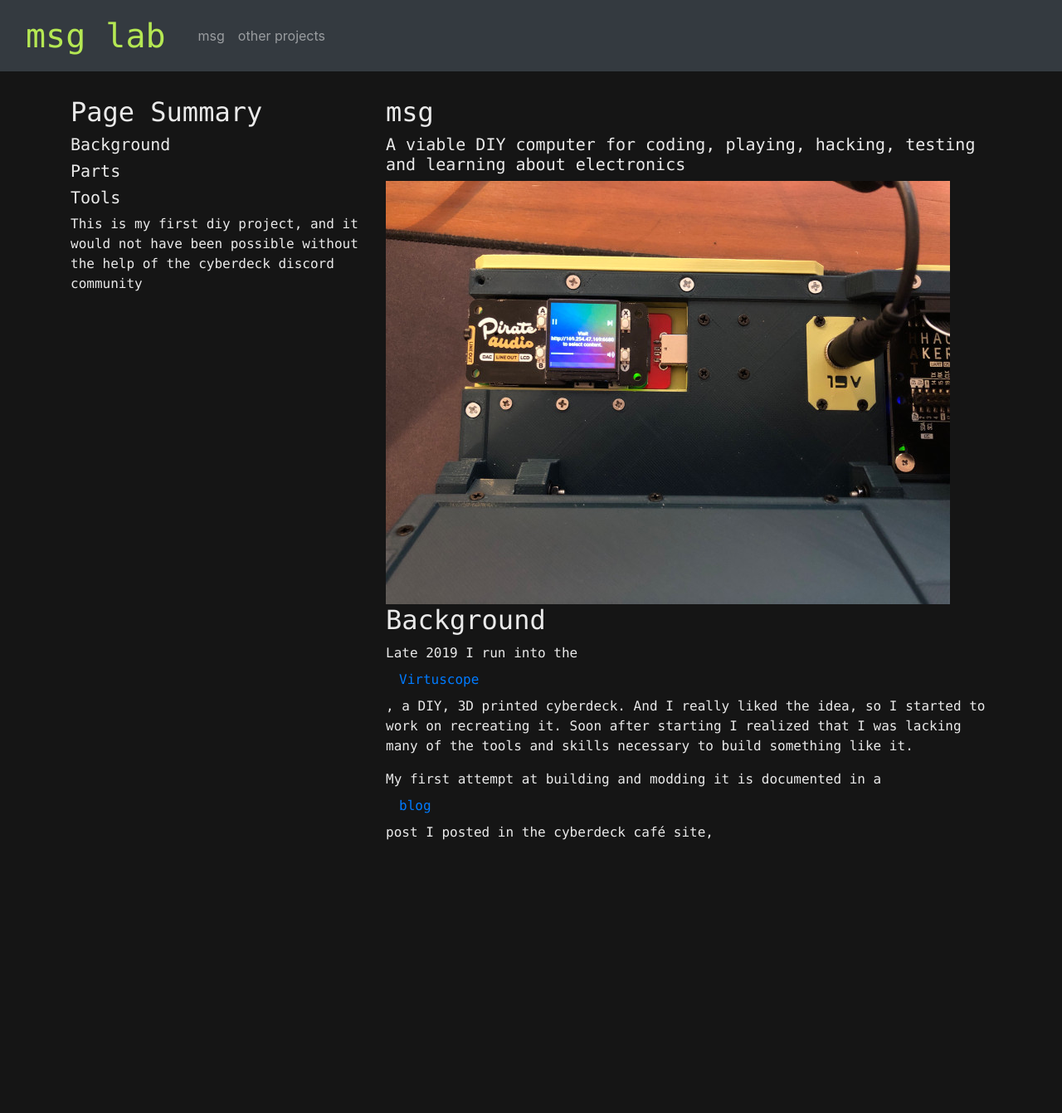
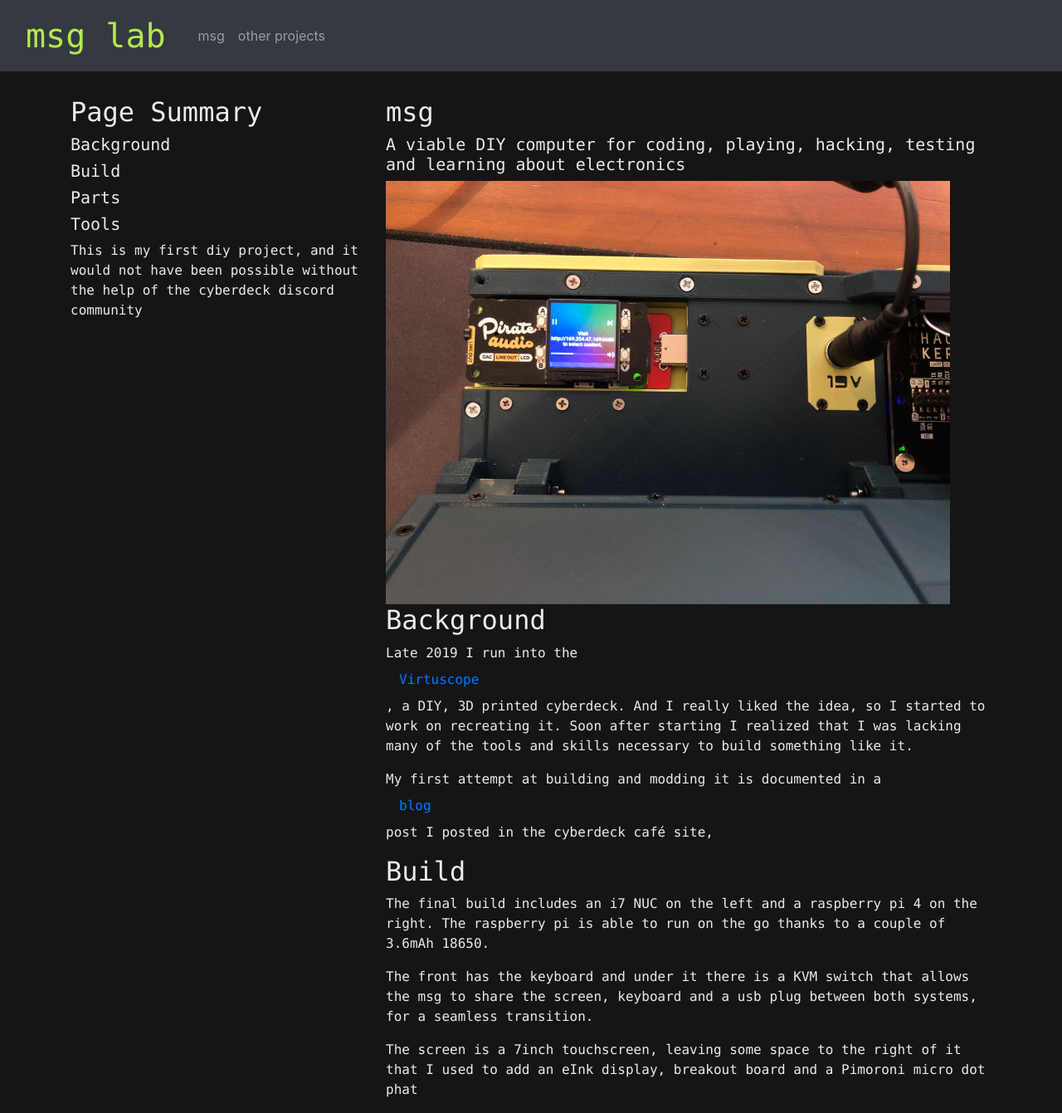
Before and after one commit to msglab/msglab, a Jekyll site: the page html/msg.html, which Jekyll copies as it is, in a window 1280 px wide. Shown: the whole page at 83% size. Built offline with Jekyll 4.4.1, drawn with Linux system fonts in a browser that asks for light colours; nearby versions of some CDN libraries; library files that are not in the unit come from our copies; before the commit the page ends 1031 px from its top, so only the background shows below that.

Commit message:
Update msg.html

```diff
--- a/html/msg.html
+++ b/html/msg.html
@@ -62,6 +62,7 @@ font-family: Monaco, Bitstream Vera Sans Mono, Lucida Console, Terminal, monospa
   <div class="col-sm-4">
         <h2>Page Summary</h2>
         <h5>Background</h5>
+        <h5>Build</h5>
         <h5>Parts</h5>
         <h5>Tools</h5>
         <p>This is my first diy project, and it would not have been possible without the help of the cyberdeck discord community</p>
@@ -92,6 +93,10 @@ font-family: Monaco, Bitstream Vera Sans Mono, Lucida Console, Terminal, monospa
           <p>Late 2019 I run into the  <a href="https://www.cyberdeck.cafe/virtuscope" class="nav-link blog-link">Virtuscope</a>, a DIY, 3D printed cyberdeck. And I really liked the idea, so I started to work on recreating it. Soon after starting I realized that I was lacking many of the tools and skills necessary to build something like it.</p>
           <p>My first attempt at building and modding it is documented in a <a href="https://www.cyberdeck.cafe/msg-virtuscope" class="nav-link blog-link">blog</a> post I posted in the cyberdeck caf&eacute; site,</p>
 
+        <h2>Build</h2>
+          <p>The final build includes an i7 NUC on the left and a raspberry pi 4 on the right. The raspberry pi is able to run on the go thanks to a couple of 3.6mAh 18650.</p>
+          <p>The front has the keyboard and under it there is a KVM switch that allows the msg to share the screen, keyboard and a usb plug between both systems, for a seamless transition.</p>
+          <p>The screen is a 7inch touchscreen, leaving some space to the right of it that I used to add an eInk display, breakout board and a Pimoroni micro dot phat</p>
 
 <!--         <p>Sunt in culpa qui officia deserunt mollit anim id est laborum consectetur adipiscing elit, sed do eiusmod tempor incididunt ut labore et dolore magna aliqua. Ut enim ad minim veniam, quis nostrud exercitation ullamco.</p>
         <br>
```
